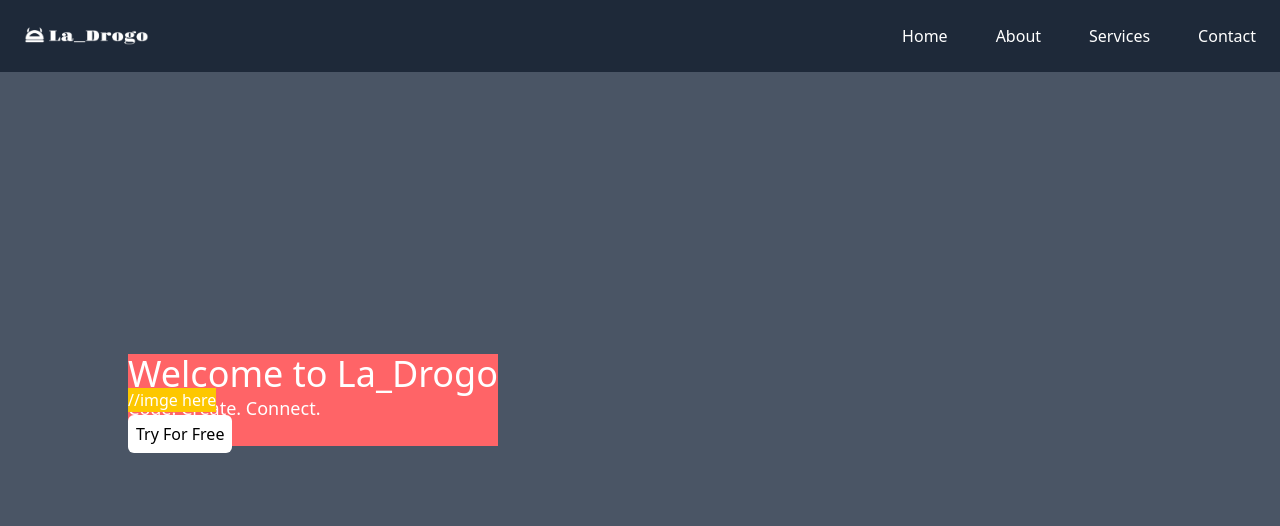
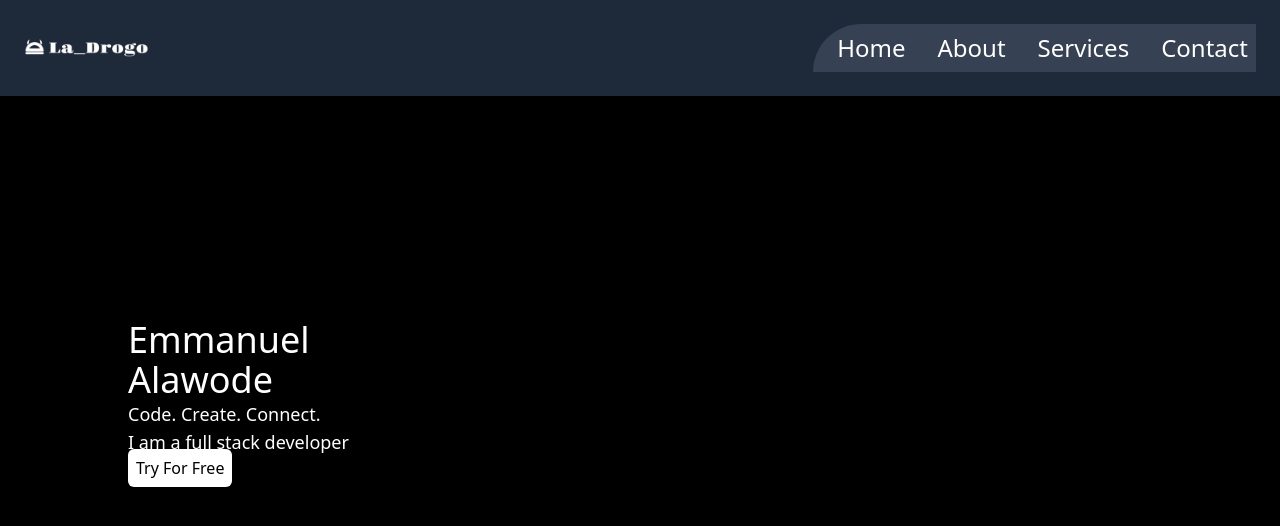
Before and after one commit to emmabobo/Portfolio1, a React (Vite) app: page / in a window 1280 px wide. Shown: the top 526 px of the page. Built offline with nearby package versions, Linux system fonts and the light colour scheme.

Commit message:
Implement hero section and fix navbar

```diff
--- a/src/Components/Header.jsx
+++ b/src/Components/Header.jsx
@@ -8,15 +8,26 @@ function Header() {
   const [mobileMenuOpen, setMobileMenuOpen] = useState(false)
 
   const handleMobileMenu = () => {
-    setMobileMenuOpen(!mobileMenuOpen)
-  }
+    // Get the element by its ID (replace 'yourElementId' with the actual ID)
+    const elementId = document.getElementById('navLink');
+    if (mobileMenuOpen){
+      elementId.classList.add('hidden');
+    }
+    else{
+      elementId.classList.remove('hidden');
+    }
+
+    setMobileMenuOpen(!mobileMenuOpen);
+  };
+
+
 
   return (
     <div className='absolute top-0 right-0 left-0 bg-gray-800 text-white '>
       <nav className='mx-auto flex max-w-7xl items-center justify-between p-4 md:px-8  lg:p-6'>
 
         {/* Logo section */}
-        <div class="flex lg:flex-1">
+        <div onClick={handleMobileMenu} className="flex lg:flex-1">
           <Link to="/" className="-m-1.5 p-1.5">
             <span className="sr-only">La_Drogo</span>
             <img className="h-8 w-auto lg:hidden " src={logo} alt="" />
@@ -25,21 +36,21 @@ function Header() {
         </div>
 
         {/* Hamburger-menu */}
-        <div class="flex md:hidden" onClick={handleMobileMenu}>
-          <button type="button" class="-m-2.5 inline-flex items-center justify-center rounded-md p-2.5 text-gray-700">
-            <span class="sr-only">Open main menu</span>
-            <svg class="size-6" fill="none" viewBox="0 0 24 24" stroke-width="2" stroke="white" aria-hidden="true" data-slot="icon">
+        <div className=" flex md:hidden" >
+          <button type="button" onClick={handleMobileMenu} class="-m-2.5 inline-flex items-center justify-center rounded-md p-2.5 text-gray-700">
+            <span className="sr-only">Open main menu</span>
+            <svg className="size-8" fill="none" viewBox="0 0 24 24" stroke-width="2" stroke="white" aria-hidden="true" data-slot="icon">
             <path stroke-linecap="round" stroke-linejoin="round" d="M3.75 6.75h16.5M3.75 12h16.5m-16.5 5.25h16.5" />
             </svg>
           </button>
         </div>
 
         {/* Menu Items*/}
-        <div className='hidden md:flex  md:gap-x-12'>
-          <Link to='/' className='active:bg-black hover:text-red-500' >Home</Link>
-          <Link to='/about' className='active:bg-black hover:text-red-500'>About</Link>
-          <Link to='/services' className='active:bg-black hover:text-red-500'>Services</Link>
-          <Link to='/contact' className='active:bg-black hover:text-red-500'>Contact</Link>
+        <div id='navLink' onClick={handleMobileMenu} className=' absolute top-15 left-0 right-0 h-fit items-center rounded-md  p-8 text-5xl flex flex-col gap-8 bg-gray-700 md:top-0 md:flex md:relative md:flex-row md:text-2xl  md:p-2 md:pl-6 md:rounded-tl-full'>
+          <Link to='/' onClick={handleMobileMenu} className='active:bg-black hover:text-red-500' >Home</Link>
+          <Link to='/about' onClick={handleMobileMenu} className='active:bg-black hover:text-red-500'>About</Link>
+          <Link to='/services' onClick={handleMobileMenu} className='active:bg-black hover:text-red-500'>Services</Link>
+          <Link to='/contact' onClick={handleMobileMenu} className='active:bg-black hover:text-red-500'>Contact</Link>
         </div>
 
 
--- a/src/Components/Hero.jsx
+++ b/src/Components/Hero.jsx
@@ -1,15 +1,20 @@
 import React from 'react'
 import { Link } from 'react-router-dom';
+import  '../assets/hero.png'
+
 
 
 
 function Hero() {
   return (
-    <div className='bg-gray-800 text-white '>
-      <div className=' bg-gray-600 mx-auto flex max-w-7xl h-screen items-center justify-between p-4 md:px-8  lg:p-32' >
-        <div className='bg-red-400 '>
-          <h1 className='text-4xl '>Welcome to La_Drogo</h1>
+    <div className='bg-black text-white '>
+      <div className='bg-hero bg-cover mx-auto flex max-w-7xl h-screen items-center justify-between p-4 md:px-8  lg:p-32' >
+        <div className=''>
+          <h1 className='text-4xl '>Emmanuel</h1>
+          <h1 className='text-4xl '>Alawode</h1>
           <p className='text-lg'>Code. Create. Connect.</p>
+          <p className='text-lg'>I am a full stack developer</p>
+
           <Link to='/contact' className='bg-white text-black p-2 rounded-md'>Try For Free</Link>
         </div>
 
@@ -17,8 +22,8 @@ function Hero() {
 
         </div>
 
-        <div className='bg-yellow-400 absolute'>
-          //imge here
+        <div className='bg-yellow-400 '>
+
         </div>
       </div>
     </div>
--- a/src/index.css
+++ b/src/index.css
@@ -1 +1,11 @@
 @import "tailwindcss";
+
+@theme{
+
+}
+
+@extend{
+    backgroundImage:{
+        hero:'url('../src/assets/hero.jpg')'
+    }
+}
--- a/vite.config.js
+++ b/vite.config.js
@@ -4,6 +4,7 @@ import tailwindcss from '@tailwindcss/vite'
 
 // https://vite.dev/config/
 export default defineConfig({
+
   plugins: [
     react(), tailwindcss()],
 })
```
Also changed, not shown: 2 other files (tests, documents, lock files or other folders).
